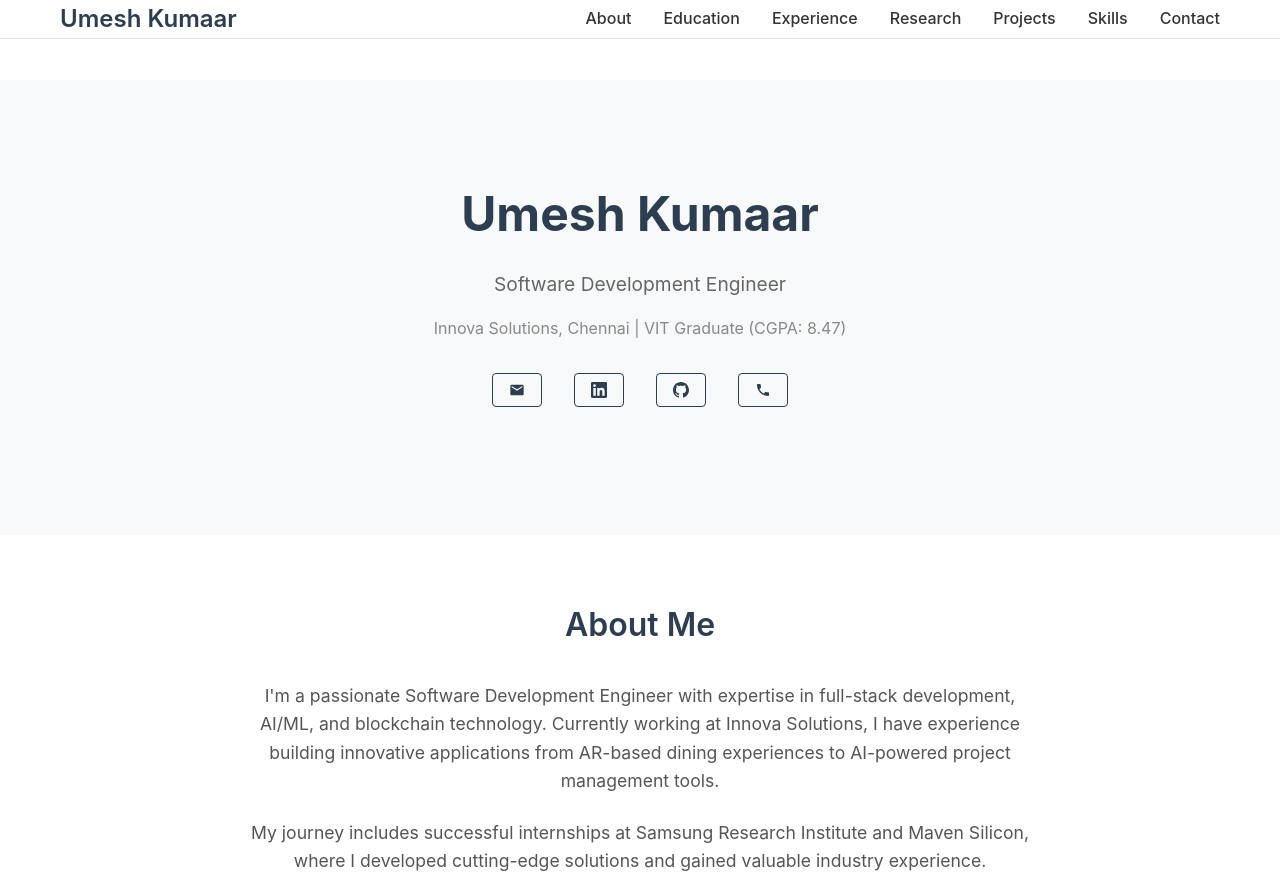
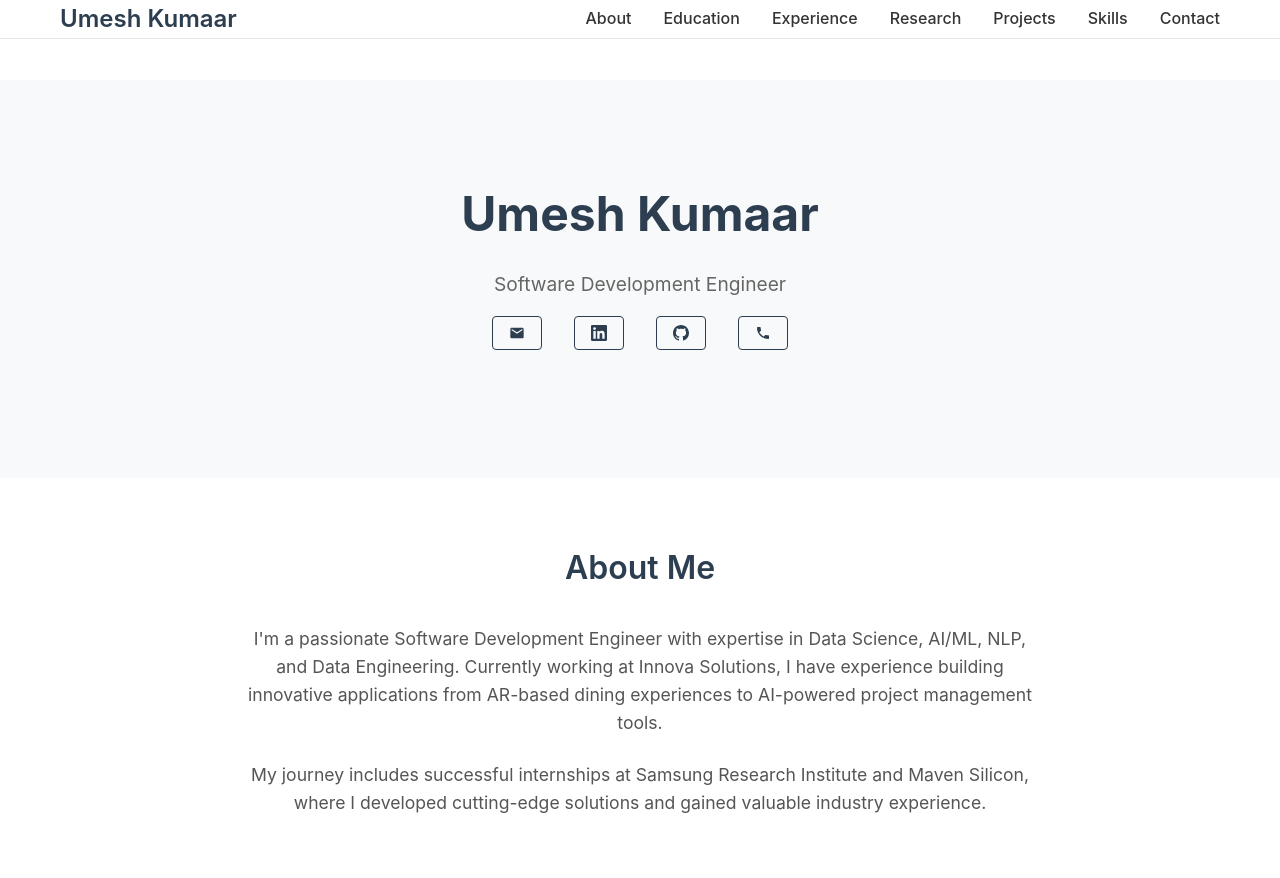
Before and after one commit to UmeshKumaar15/umeshkumaar15.github.io, a plain HTML site: page index.html in a window 1280 px wide. Shown: the top 878 px of the page. Drawn offline with Linux system fonts and the light colour scheme.

Commit message:
Update index.html

```diff
--- a/index.html
+++ b/index.html
@@ -665,7 +665,6 @@
             <div class="container">
                 <h1>Umesh Kumaar</h1>
                 <p class="subtitle">Software Development Engineer</p>
-                <p class="location">Innova Solutions, Chennai | VIT Graduate (CGPA: 8.47)</p>
 
                 <div class="contact-info">
                     <a href="mailto:umeshkumaar015@gmail.com">
@@ -697,7 +696,7 @@
             <div class="container">
                 <h2 class="section-title">About Me</h2>
                 <div class="about-content">
-                    <p>I'm a passionate Software Development Engineer with expertise in full-stack development, AI/ML, and blockchain technology. Currently working at Innova Solutions, I have experience building innovative applications from AR-based dining experiences to AI-powered project management tools.</p>
+                    <p>I'm a passionate Software Development Engineer with expertise in Data Science, AI/ML, NLP, and Data Engineering. Currently working at Innova Solutions, I have experience building innovative applications from AR-based dining experiences to AI-powered project management tools.</p>
 
                     <p>My journey includes successful internships at Samsung Research Institute and Maven Silicon, where I developed cutting-edge solutions and gained valuable industry experience.</p>
                 </div>
```
